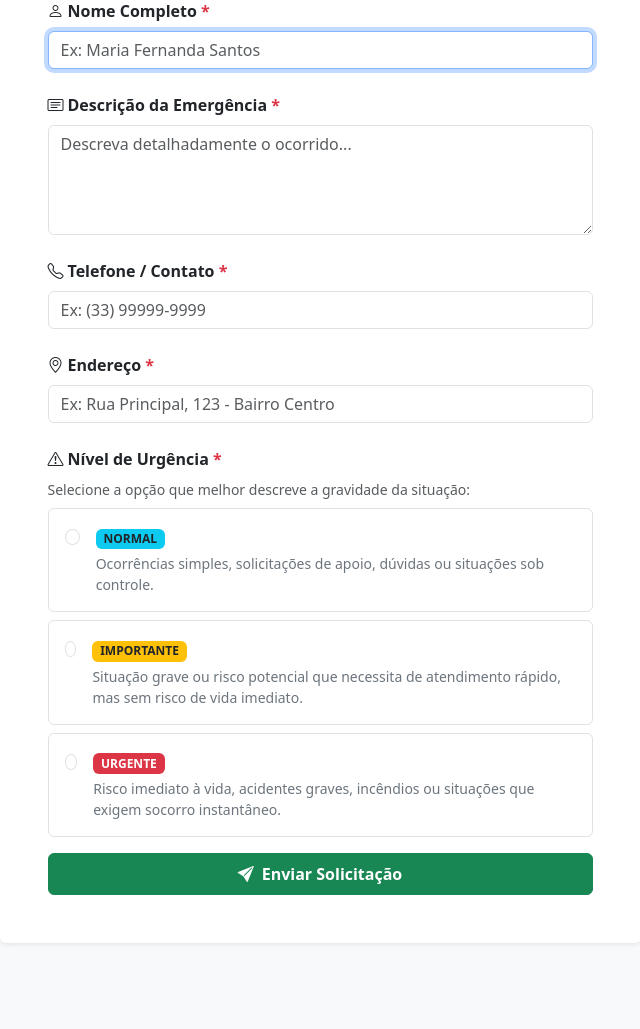
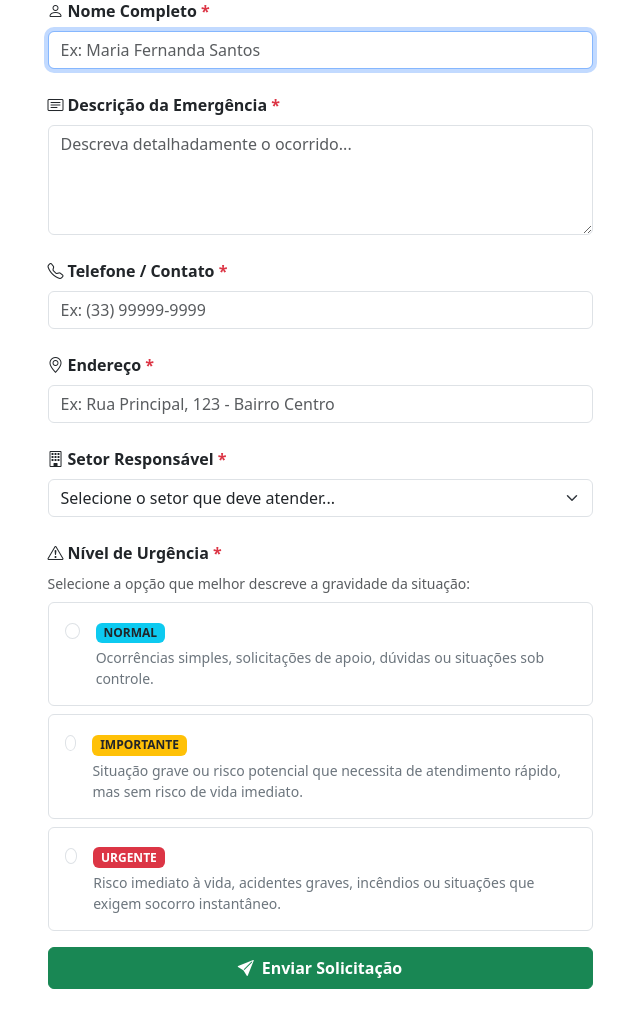
Before and after one commit to mariafernanda0011/hackathon-central-atendimento, a PHP site: page /solicitacao in a window 1280 px wide. Shown: the part 214-1243 px from the top of the page, without its empty margins (320-960 px from the left). Before the commit the page ends 1158 px from the top, so only its background shows below. Run offline with PHP 8.4, Linux system fonts and the light colour scheme; data comes from the database, SQL or seed files in the repository; a stand-in replaces the project's code that opens the database connection.

Commit message:
feat(solicitacao): permite escolher setor responsável

```diff
--- a/public/js/solicitacao.js
+++ b/public/js/solicitacao.js
@@ -71,10 +71,12 @@ function CriarSolicitacao(event) {
     const telefone = document.getElementById('telefone').value;
     const endereco = document.getElementById('endereco').value;
     const prioridadeSelected = document.querySelector('input[name="prioridade"]:checked');
+    const setorSelect = document.getElementById('setor_id');
+    const setorId = setorSelect ? setorSelect.value : '';
 
     // Validação dos campos no Front-end
-    if (!solicitante || !solicitacao || !telefone || !endereco || !prioridadeSelected) {
-        exibirErro('Por favor, preencha todos os campos obrigatórios.');
+    if (!solicitante || !solicitacao || !telefone || !endereco || !prioridadeSelected || !setorId) {
+        exibirErro('Por favor, preencha todos os campos obrigatórios (incluindo o setor).');
         return;
     }
 
@@ -98,6 +100,7 @@ function CriarSolicitacao(event) {
     formData.append('telefone', telefone);
     formData.append('endereco', endereco);
     formData.append('prioridade', prioridade);
+    formData.append('setor_id', setorId);
 
     // Requisição HTTP para a API
     fetch('api/criar_solicitacao.php', {
@@ -142,7 +145,7 @@ function CriarSolicitacao(event) {
             // 3. Ação do Botão OK
             const btnOk = document.getElementById('btn-ok-sucesso');
             if (btnOk) {
-            btnOk.onclick = function() {
+                btnOk.onclick = function () {
                     // Se a solicitação foi enviada de dentro de um IFRAME/MODAL no Painel Admin
                     if (window.self !== window.top) {
                         try {
--- a/public/solicitacao.php
+++ b/public/solicitacao.php
@@ -1,3 +1,9 @@
+<?php
+require_once __DIR__ . '/../database/database_setup.php';
+$setores = $pdo->query("SELECT id, nome, descricao FROM setores WHERE ativo = 1 ORDER BY nome")
+    ->fetchAll(PDO::FETCH_ASSOC);
+?>
+
 <!DOCTYPE html>
 <html lang="pt-BR">
 
@@ -80,6 +86,20 @@
                                     placeholder="Ex: Rua Principal, 123 - Bairro Centro" required>
                             </div>
 
+                            <div class="mb-4">
+                                <label for="setor_id" class="form-label fw-semibold">
+                                    <i class="bi bi-building me-1"></i>Setor Responsável <span class="text-danger">*</span>
+                                </label>
+                                <select class="form-select" id="setor_id" name="setor_id" required>
+                                    <option value="">Selecione o setor que deve atender...</option>
+                                    <?php foreach ($setores as $s): ?>
+                                        <option value="<?= (int)$s['id'] ?>">
+                                            <?= htmlspecialchars($s['nome']) ?> — <?= htmlspecialchars($s['descricao']) ?>
+                                        </option>
+                                    <?php endforeach; ?>
+                                </select>
+                            </div>
+
                             <!-- Níveis de Urgência -->
                             <div class="mb-3">
                                 <label class="form-label fw-semibold d-block">
@@ -137,7 +157,7 @@
 
     <!-- Scripts -->
     <script src="https://cdn.jsdelivr.net/npm/bootstrap@5.3.0/dist/js/bootstrap.bundle.min.js"></script>
-    <script src= "js/solicitacao.js"></script>
+    <script src="js/solicitacao.js"></script>
 </body>
 
 </html>
```
Also changed, not shown: public/api/criar_solicitacao.php (+21 -5 lines). Lines whose indentation alone changed are shown as unchanged.
